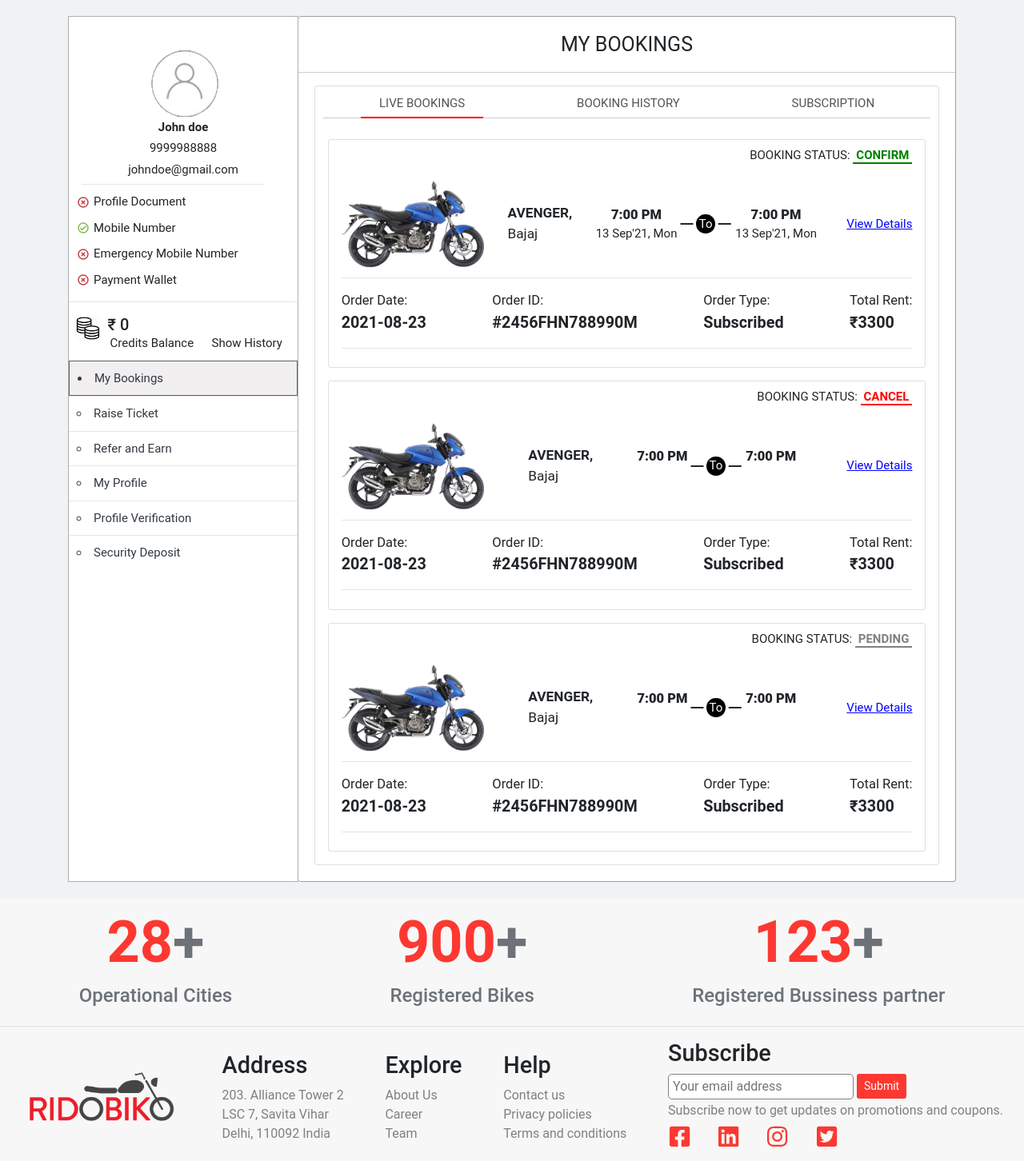
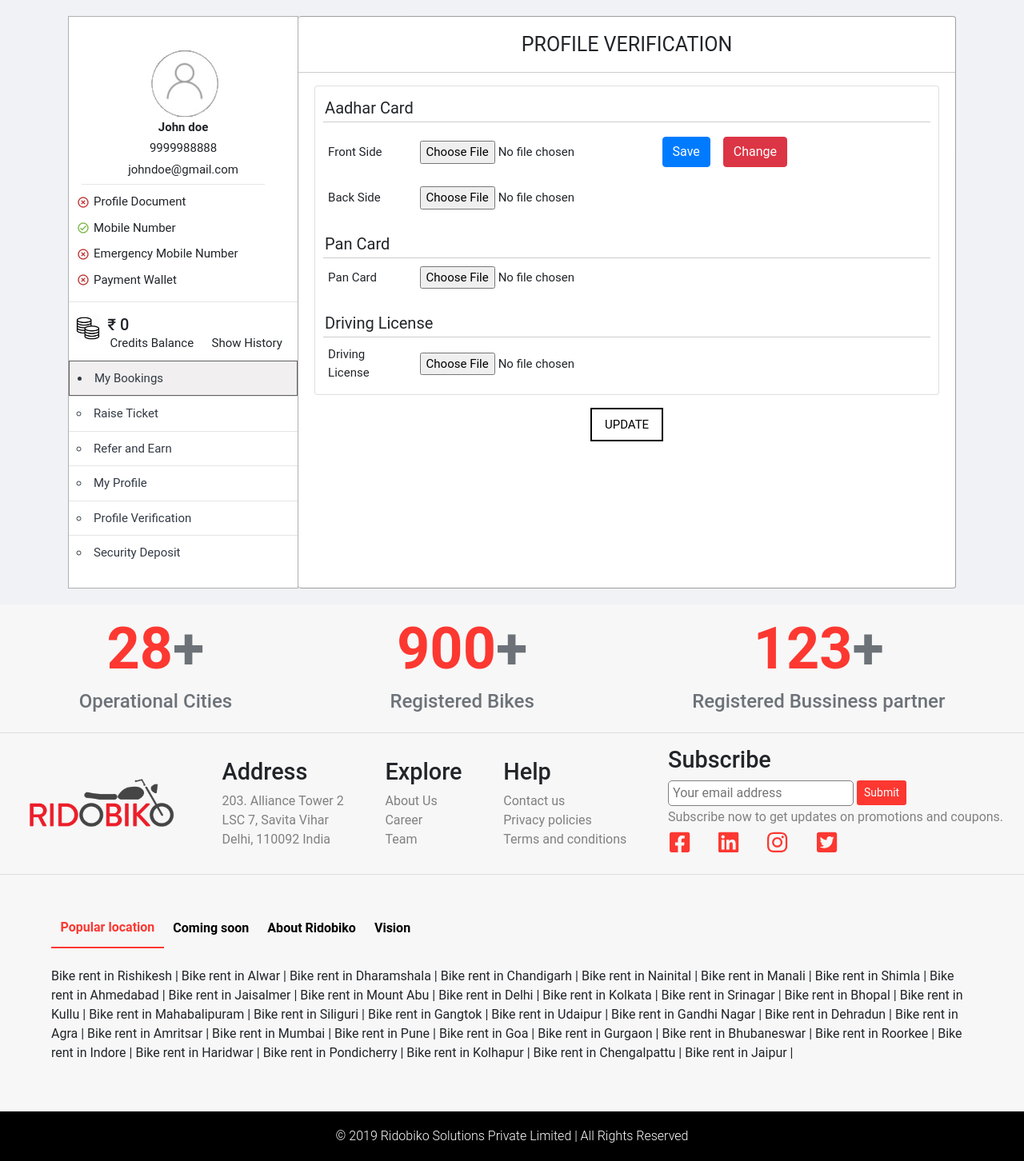
Before and after one commit to KUSUM24/RidoBiko_Clone, a PHP site: page /dashboard-main.php in a window 1280 px wide. Shown: the part 63-1515 px from the top of the page at 80% size. Run offline with PHP 8.4, Linux system fonts and the light colour scheme.

Commit message:
save and change buttons

```diff
--- a/css/dashboard.css
+++ b/css/dashboard.css
@@ -310,6 +310,9 @@ select:active {
   height: 90px;
   display: block;
 }
+.profile-view-image {
+  flex: 1;
+}
 /* OTP Verification */
 .otp-verify-main {
   display: flex;
--- a/dashboard-page.php
+++ b/dashboard-page.php
@@ -57,7 +57,7 @@
     </div>
   </div>
   <div class="right-body card w-100">
-    <div class="bookings-main flex-column h-100" id="main-right-0">
+    <div class="bookings-main flex-column h-100" style="display:none" id="main-right-0">
       <div class="heading">MY BOOKINGS</div>
       <div class="card-body">
         <div class="card">
@@ -1477,14 +1477,14 @@
         </div>
       </div>
     </div>
-    <div class="verify-main flex-column h-100" style="display:none" id="main-right-4">
+    <div class="verify-main flex-column h-100"  id="main-right-4">
       <div class="heading">PROFILE VERIFICATION</div>
       <div class="card-body">
         <div class="card">
           <div class="sub-heading">Aadhar Card</div>
           <div class="row form-group px-3 align-items-center">
             <label class="col-sm-2 p-t5 m-0 pr-0" for="aadhar-front">Front Side</label>
-            <div class="col-sm-6 p-0 d-flex flex-row align-items-center">
+            <div class="col-sm-10 p-0 d-flex flex-row align-items-center">
               <input
               name="aadhar-front"
               id="aadhar-front"
@@ -1494,6 +1494,10 @@
               onChange="img_pathUrl(this,'front-img');"
               />
               <img src="" class="preview-img mt-2" style="display:none" id="front-img" alt="Front-image">
+              <div class="profile-view-image d-flex align-items-between" style="display:none">
+                  <button class="btn btn-primary m-2 ml-3">Save</button>
+                  <button class="btn btn-danger m-2">Change</button>
+              </div>
             </div>
           </div>
           <div class="row form-group px-3 align-items-center">
```
